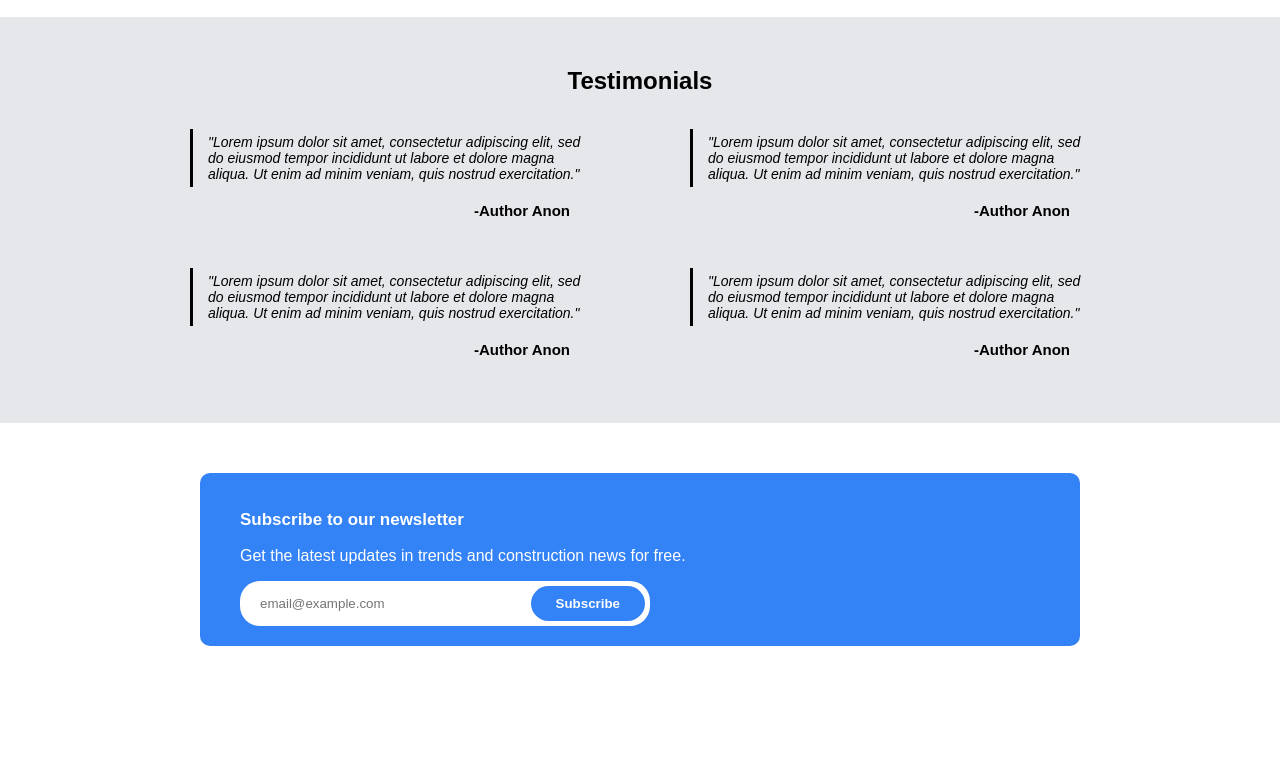
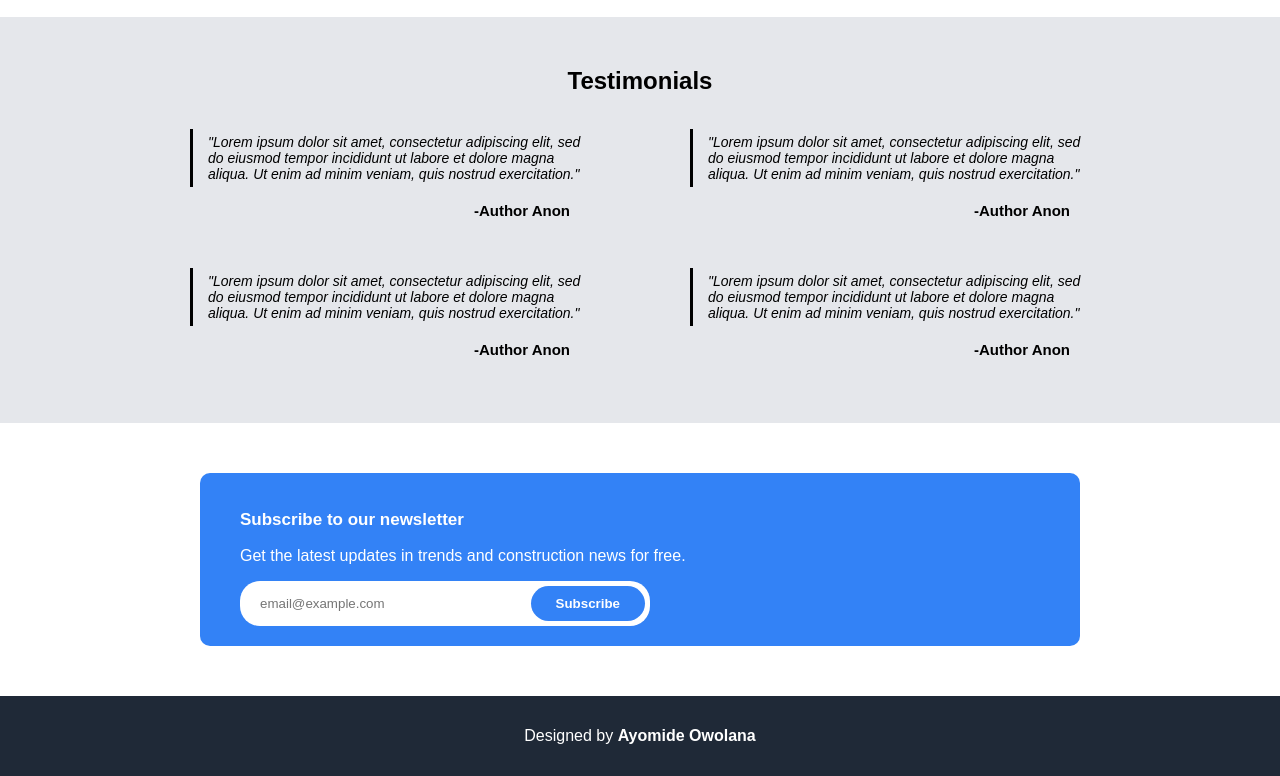
Before and after one commit to ayomideowolana1/top-landing-page, a plain HTML site: page index.html in a window 1280 px wide. Shown: the part 848-1624 px from the top of the page. Before the commit the page ends 1544 px from the top, so only its background shows below. Drawn offline with Linux system fonts and the light colour scheme.

Commit message:
footer added

```diff
--- a/index.html
+++ b/index.html
@@ -97,7 +97,9 @@
         </div>
     </div>
 
-
+    <div class="footer">
+        <p>Designed by <b>Ayomide Owolana</b></p>
+    </div>
 
 </body>
 </html>
```
